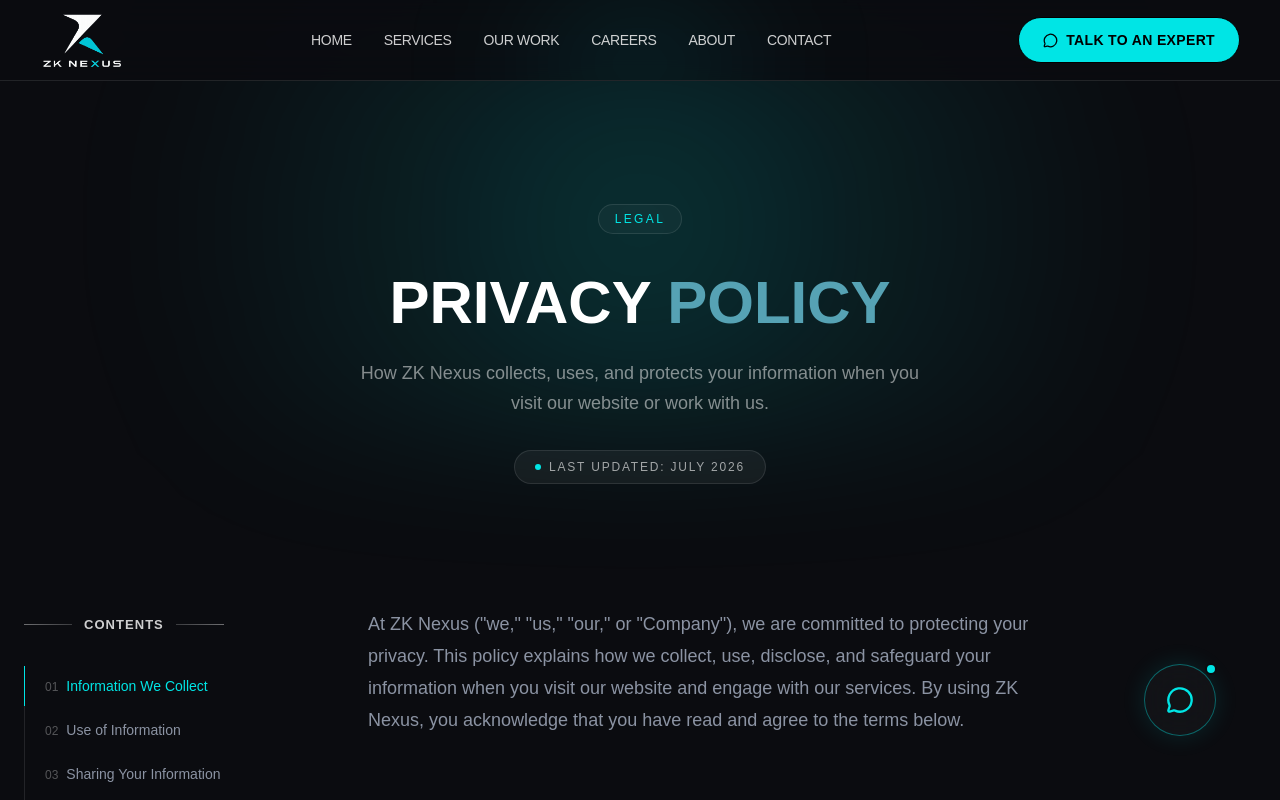
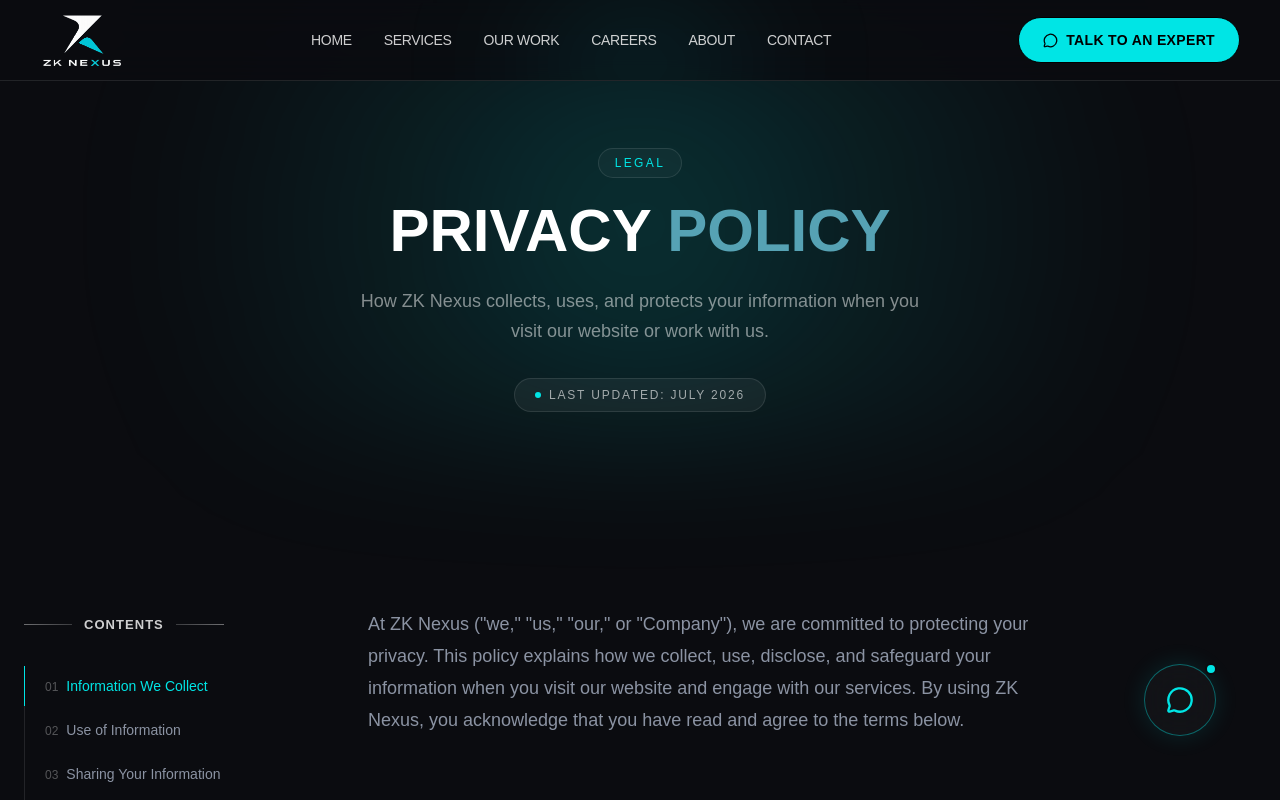
Before and after one commit to aiman-zohra3/ZK-Nexus, a Next.js app: page /privacy-policy in a window 1280 px wide. Shown: the top 800 px of the page. Built offline with nearby package versions, Linux system fonts and the light colour scheme.

Commit message:
ZK Nexus Fix

```diff
--- a/components/Footer.tsx
+++ b/components/Footer.tsx
@@ -195,7 +195,7 @@
             alt="ZK Nexus logo"
             width={84}
             height={84}
-            className="h-14 w-14 object-contain md:h-[84px] md:w-[84px]"
+            className="h-12 w-12 object-contain md:h-[84px] md:w-[84px]"
           />
         </span>
       </Link>
--- a/components/Navbar.tsx
+++ b/components/Navbar.tsx
@@ -124,13 +124,13 @@
         <div className="relative mx-auto flex h-12 max-w-[1400px] items-center justify-between px-4 sm:h-20 sm:px-6 lg:px-10">
           {/* Logo */}
           <Link href="/" className="flex min-w-0 items-center gap-2.5 sm:gap-4">
-            <Image
-              src="/logo.png"
-              alt="ZK Nexus"
-              width={58}
-              height={52}
-              className="h-9 w-9 flex-shrink-0 sm:h-[58px] sm:w-[84px]"
-            />
+           <Image
+                       src="/logo.png"
+                       alt="ZK Nexus logo"
+                       width={84}
+                       height={84}
+                       className="h-14 w-14 object-contain md:h-[84px] md:w-[84px]"
+                     />
           </Link>
 
           {/* Desktop Nav */}
--- a/src/app/about-us/page.tsx
+++ b/src/app/about-us/page.tsx
@@ -124,15 +124,15 @@
   {/* Radial Cyan Glow */}
   <div className="absolute inset-x-0 top-0 h-[300px] sm:h-[450px] bg-[radial-gradient(circle_at_center,_rgba(0,229,229,0.18)_0%,_rgba(0,229,229,0.08)_35%,_transparent_75%)] blur-3xl" />
 
-  <section className="relative mx-auto flex min-h-[60vh] max-w-7xl flex-col items-center justify-center px-6 pt-32 pb-16 text-center">
+  <section className="relative mx-auto flex min-h-[60vh] max-w-7xl flex-col items-center justify-center px-6 py-28 md:py-32 text-center">
     <motion.div
     initial={{ opacity: 0, y: 20 }}
     whileInView={{ opacity: 1, y: 0 }}
     viewport={{ once: true }}
     transition={{ duration: 0.6, ease: [0.22, 1, 0.36, 1] }}
-      className="mb-6 inline-flex items-center gap-2 rounded-full border border-white/10 bg-white/[0.03] px-4 py-1.5"
+    className="inline-flex items-center gap-2 rounded-full border border-white/10 bg-white/[0.03] px-3.5 py-1.5 sm:px-4"
   >
-      <span className="font-mono text-xs uppercase tracking-[0.2em] text-[#00E5E5]">
+    <span className="font-mono text-[10px] uppercase tracking-[0.2em] text-[#00E5E5] sm:text-xs">
      About ZK Nexus
     </span>
   </motion.div>
--- a/src/app/careers/page.tsx
+++ b/src/app/careers/page.tsx
@@ -78,15 +78,15 @@
 <section className="relative overflow-hidden bg-[#0B0C10]">
   <div className="absolute inset-x-0 top-0 h-[300px] sm:h-[450px] bg-[radial-gradient(circle_at_center,_rgba(0,229,229,0.18)_0%,_rgba(0,229,229,0.08)_35%,_transparent_75%)] blur-3xl" />
 
-  <div className="relative mx-auto flex min-h-[60vh] max-w-7xl flex-col items-center justify-center px-6 pt-32 pb-16 text-center">
+  <div className="relative mx-auto flex min-h-[60vh] max-w-7xl flex-col items-center justify-center px-6 py-28 md:py-32 text-center">
     <motion.div
     initial={{ opacity: 0, y: 20 }}
     whileInView={{ opacity: 1, y: 0 }}
     viewport={{ once: true }}
     transition={{ duration: 0.6, ease: [0.22, 1, 0.36, 1] }}
-      className="mb-2 inline-flex items-center gap-2 rounded-full border border-white/10 bg-white/[0.03] px-4 py-1.5"
+    className="inline-flex items-center gap-2 rounded-full border border-white/10 bg-white/[0.03] px-3.5 py-1.5 sm:px-4"
   >
-      <span className="font-mono text-xs uppercase tracking-[0.2em] text-[#00E5E5]">
+    <span className="font-mono text-[10px] uppercase tracking-[0.2em] text-[#00E5E5] sm:text-xs">
      Careers
     </span>
   </motion.div>
--- a/src/app/contact/page.tsx
+++ b/src/app/contact/page.tsx
@@ -397,16 +397,16 @@
       {/* ================= HERO ================= */}
 
       {/* ================= HERO ================= */}
-<section className="relative mx-auto flex min-h-[60vh] max-w-7xl flex-col items-center justify-center px-6 pt-32 pb-16 text-center">
+<section className="relative mx-auto flex min-h-[60vh] max-w-7xl flex-col items-center justify-center px-6 py-28 md:py-32 text-center">
   <motion.div
     initial={{ opacity: 0, y: 20 }}
     whileInView={{ opacity: 1, y: 0 }}
     viewport={{ once: true }}
     transition={{ duration: 0.6, ease: [0.22, 1, 0.36, 1] }}
-    className="mb-4 inline-flex items-center gap-2 rounded-full border border-white/10 bg-white/[0.03] px-4 py-1.5"
+    className="inline-flex items-center gap-2 rounded-full border border-white/10 bg-white/[0.03] px-3.5 py-1.5 sm:px-4"
   >
-    <span className="font-mono text-xs uppercase tracking-[0.2em] text-[#00E5E5]">
-      Contact
+    <span className="font-mono text-[10px] uppercase tracking-[0.2em] text-[#00E5E5] sm:text-xs">
+     Contact Us
     </span>
   </motion.div>
 
--- a/src/app/privacy-policy/page.tsx
+++ b/src/app/privacy-policy/page.tsx
@@ -53,16 +53,18 @@
 
       {/* ================= HERO ================= */}
 
-      <section className="relative mx-auto flex min-h-[70vh] max-w-7xl flex-col items-center justify-center px-6 pt-32 text-center">
-        <motion.p
-          initial={{ opacity: 0, y: 20 }}
-          whileInView={{ opacity: 1, y: 0 }}
-          transition={{ duration: 0.9 }}
-          className="mb-4 inline-flex items-center gap-2 rounded-full border border-white/10 bg-white/[0.03] px-4 py-1.5
-          font-mono text-xs uppercase tracking-[0.2em] text-[#00E5E5]"
-        >
-          Legal
-        </motion.p>
+      <section className="relative mx-auto flex min-h-[70vh] max-w-7xl flex-col items-center justify-center px-6 py-28 md:py-32 text-center">
+        <motion.div
+    initial={{ opacity: 0, y: 20 }}
+    whileInView={{ opacity: 1, y: 0 }}
+    viewport={{ once: true }}
+    transition={{ duration: 0.6, ease: [0.22, 1, 0.36, 1] }}
+    className="inline-flex items-center gap-2 rounded-full border border-white/10 bg-white/[0.03] px-3.5 py-1.5 sm:px-4"
+  >
+    <span className="font-mono text-[10px] uppercase tracking-[0.2em] text-[#00E5E5] sm:text-xs">
+    Legal
+    </span>
+  </motion.div>
 
         <div className="overflow-hidden">
           <motion.div
--- a/src/app/services/page.tsx
+++ b/src/app/services/page.tsx
@@ -159,21 +159,21 @@
       {/* HERO SECTION */}
       {/* ====================================================== */}
 
-      <section className="relative flex items-center justify-center overflow-hidden px-6 py-32">
+      <section className="relative flex items-center justify-center overflow-hidden px-6 py-28 md:py-32">
   <div className="absolute inset-x-0 top-0 h-[300px] sm:h-[450px] bg-[radial-gradient(circle_at_center,_rgba(0,229,229,0.18)_0%,_rgba(0,229,229,0.08)_35%,_transparent_75%)] blur-3xl" />
 
   <div className="relative mx-auto flex  max-w-7xl flex-col items-center justify-center px-6 text-center">
-    <motion.div
+   <motion.div
     initial={{ opacity: 0, y: 20 }}
     whileInView={{ opacity: 1, y: 0 }}
     viewport={{ once: true }}
     transition={{ duration: 0.6, ease: [0.22, 1, 0.36, 1] }}
-    className="mb-4 inline-flex items-center gap-2 rounded-full border border-white/10 bg-white/[0.03] px-4 py-1.5"
+    className="inline-flex items-center gap-2 rounded-full border border-white/10 bg-white/[0.03] px-3.5 py-1.5 sm:px-4"
   >
-      <span className="font-mono text-xs uppercase tracking-[0.2em] text-[#00E5E5]">
-        Services
-      </span>
-    </motion.div>
+    <span className="font-mono text-[10px] uppercase tracking-[0.2em] text-[#00E5E5] sm:text-xs">
+    Services
+    </span>
+  </motion.div>
 
     <div className="overflow-hidden">
       <motion.div
```
Lines whose indentation alone changed are shown as unchanged.
